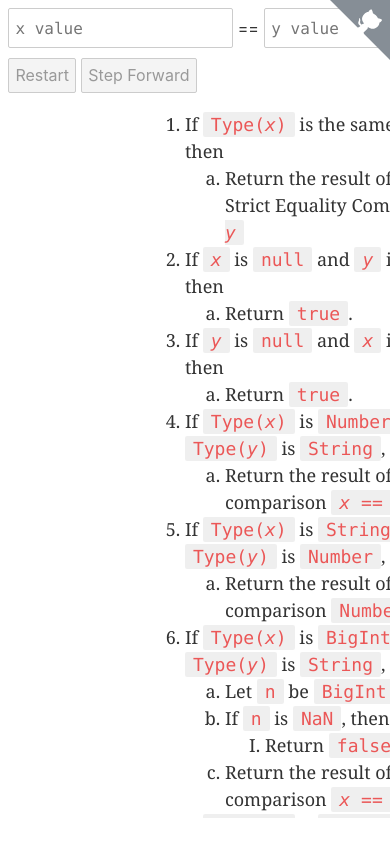
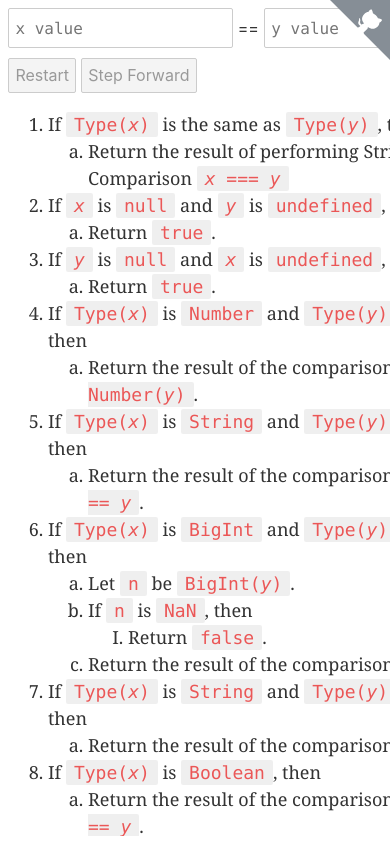
Before and after one commit to EmNudge/Abstract-Equality-Guide, a Svelte app: page / in a window 390 px wide. Shown: the top 844 px of the page. Built offline with nearby package versions, Linux system fonts and the light colour scheme.

Commit message:
reorganized components and started responsive work

```diff
--- a/public/index.html
+++ b/public/index.html
@@ -3,7 +3,7 @@
 <head>
 	<meta charset='utf-8'>
 	<meta name='viewport' content='width=device-width,initial-scale=1'>
-	<meta http-equiv="Content-Security-Policy" content="default-src 'self' 'unsafe-eval' 'unsafe-inline'; child-src 'none';">
+	<!-- <meta http-equiv="Content-Security-Policy" content="default-src 'self' 'unsafe-eval' 'unsafe-inline'; child-src 'none';"> -->
 
 	<title>Abstract Equality Stepper</title>
 
--- a/src/App.svelte
+++ b/src/App.svelte
@@ -4,7 +4,7 @@
 	import SettingsButton from './components/Buttons/Settings.svelte';
 
 	import EventHolder from './components/EventHolder.svelte';
-	import Steps from './components/Steps.svelte';
+	import Steps from './components/Steps/Index.svelte';
 	import SettingsMenu from './components/Settings.svelte';
 
 	import GithubIcon from './icons/Github.svelte';
@@ -39,6 +39,11 @@
 		grid-gap: 10px;
 		overflow: auto;
 	}
+	@media screen and (max-width: 1000px) {
+		main {
+			display: block;
+		}
+	}
 	header div {
 		display: flex;
 		grid: 10px;
--- a/src/components/EventHolder.svelte
+++ b/src/components/EventHolder.svelte
@@ -27,6 +27,11 @@
   .holder {
     overflow: auto;
   }
+  @media screen and (max-width: 1000px) {
+		.holder {
+			display: none;
+		}
+	}
   .step {
     padding: 5px;
     margin: 5px;
--- a/src/components/Settings.svelte
+++ b/src/components/Settings.svelte
@@ -36,7 +36,7 @@
 
   .menu {
     background: white;
-    width: 500px;
+    width: max(500px, 100%);
     height: 500px;
     padding: 20px;
     border-radius: 8px;
--- a/src/components/Steps.svelte
+++ /dev/null
@@ -1,67 +0,0 @@
-<script lang="ts">
-  import { steps } from './steps';
-  import Step from './Step.svelte';
-  import { dedent } from '../utils';
-  import { stepArr } from '../stores';
-
-  enum Color {
-    x = 'x',
-    y = 'y',
-    none = '',
-  }
-  let currColor: Color = Color.none;
-  $: style = currColor === ''
-    ? `<style></style>`
-    : dedent(`
-      <style>
-        var.token-${currColor} {
-          background: var(--highlight-color);
-        }
-      </style>
-    `);
-
-  function handleClick(e: MouseEvent) {
-    if (!(e.target instanceof HTMLElement)) return;
-    const { className } = e.target;
-    if (!className.includes('token')) return;
-
-    const classColor: Color = className.slice(-1) as Color;
-    currColor = classColor === currColor
-      ? Color.none
-      : classColor;
-  }
-</script>
-
-{@html style}
-
-<ol on:click={handleClick} class="steps-holder">
-  {#each steps as step, i}
-    <Step {step} stepArr={$stepArr} index={i} />
-  {/each}
-</ol>
-
-<style>
-  .steps-holder {
-    font-family: Cambria, Palatino Linotype, Palatino, Liberation Serif, serif;
-    line-height: 1.5em;
-    font-size: 18px;
-    margin-top: 0;
-    overflow: auto;
-  }
-  ol :global(ol) {
-    list-style: lower-alpha;
-  }
-  ol :global(ol ol) {
-    list-style: upper-roman;
-  }
-  ol :global(code) {
-    font-family: "SFMono-Regular", Consolas, "Liberation Mono", Menlo, Courier, monospace;
-    background: #eeee;
-    color: #EB5757;
-    padding: 2px 8px;
-    border-radius: 2px;
-  }
-  ol :global(a) {
-    color: inherit;
-  }
-</style>
--- /dev/null
+++ b/src/components/Steps/Index.svelte
@@ -0,0 +1,67 @@
+<script lang="ts">
+  import { steps } from './steps';
+  import Step from './Step.svelte';
+  import { dedent } from '../../utils';
+  import { stepArr } from '../../stores';
+
+  enum Color {
+    x = 'x',
+    y = 'y',
+    none = '',
+  }
+  let currColor: Color = Color.none;
+  $: style = currColor === ''
+    ? `<style></style>`
+    : dedent(`
+      <style>
+        var.token-${currColor} {
+          background: var(--highlight-color);
+        }
+      </style>
+    `);
+
+  function handleClick(e: MouseEvent) {
+    if (!(e.target instanceof HTMLElement)) return;
+    const { className } = e.target;
+    if (!className.includes('token')) return;
+
+    const classColor: Color = className.slice(-1) as Color;
+    currColor = classColor === currColor
+      ? Color.none
+      : classColor;
+  }
+</script>
+
+{@html style}
+
+<ol on:click={handleClick} class="steps-holder">
+  {#each steps as step, i}
+    <Step {step} stepArr={$stepArr} index={i} />
+  {/each}
+</ol>
+
+<style>
+  .steps-holder {
+    font-family: Cambria, Palatino Linotype, Palatino, Liberation Serif, serif;
+    line-height: 1.5em;
+    font-size: 18px;
+    margin-top: 0;
+    overflow: auto;
+  }
+  ol :global(ol) {
+    list-style: lower-alpha;
+  }
+  ol :global(ol ol) {
+    list-style: upper-roman;
+  }
+  ol :global(code) {
+    font-family: "SFMono-Regular", Consolas, "Liberation Mono", Menlo, Courier, monospace;
+    background: #eeee;
+    color: #EB5757;
+    padding: 2px 8px;
+    border-radius: 2px;
+  }
+  ol :global(a) {
+    color: inherit;
+  }
+</style>
--- a/src/components/Step.svelte
+++ b/src/components/Steps/Step.svelte
@@ -1,6 +1,6 @@
 <script lang="ts">
   import type { Step } from './steps';
-  import { parse } from '../utils/parsemd';
+  import { parse } from '../../utils/parsemd';
 
   export let step: Step;
   export let index: number;
```
Also changed, not shown: src/components/Steps/steps.ts (renamed from src/components/steps.ts).
